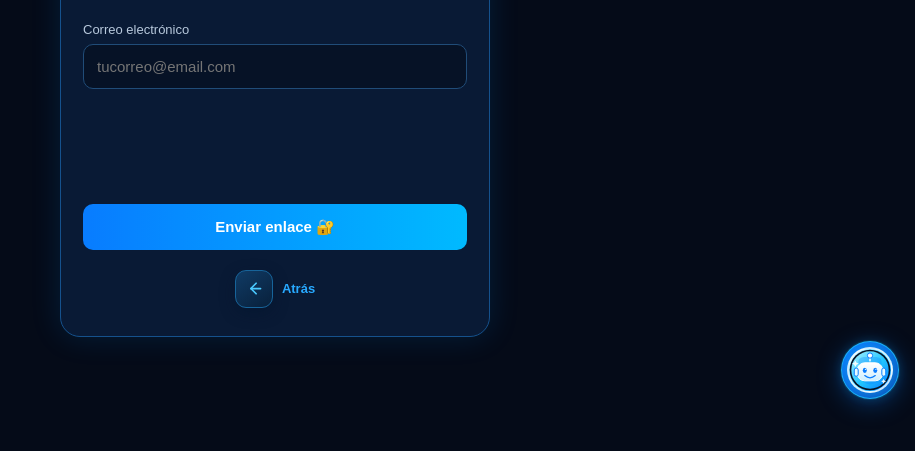
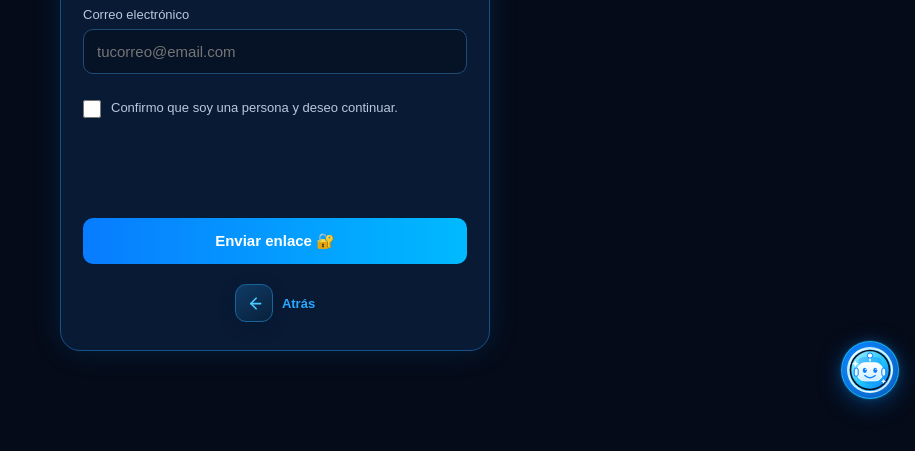
Before and after one commit to fidelarcia09/gamevora, a plain HTML site: page frontend/recuperar-contrasena.html in a window 1280 px wide. Shown: the part 315-766 px from the top of the page, without its empty margins (365-1280 px from the left). Drawn offline with nearby package versions, Linux system fonts and the light colour scheme.

Commit message:
Add manual security confirmation to password recovery

```diff
--- a/frontend/recuperar-contrasena.html
+++ b/frontend/recuperar-contrasena.html
@@ -144,6 +144,27 @@
             margin: 12px 0 16px;
             min-height: 65px;
         }
+
+        .confirmacion-manual {
+            display: flex;
+            align-items: flex-start;
+            gap: 10px;
+            margin: 8px 0 14px;
+            color: #b8c9dc;
+            font-size: 13px;
+            line-height: 1.45;
+            cursor: pointer;
+        }
+
+        .confirmacion-manual input[type="checkbox"] {
+            width: 18px;
+            height: 18px;
+            flex: 0 0 18px;
+            margin: 1px 0 0;
+            padding: 0;
+            accent-color: #00baff;
+            cursor: pointer;
+        }
     .boton-atras{display:inline-flex;align-items:center;gap:9px;width:fit-content;max-width:100%;margin:0 auto 0 0;color:#eaf7ff;text-decoration:none;font-size:13px;font-weight:800;line-height:1}.icono-atras{width:38px;height:38px;flex:0 0 38px;display:inline-flex;align-items:center;justify-content:center;border:1px solid #17649a;border-radius:11px;background:linear-gradient(145deg,#103b65,#08203b);color:#4bcaff;box-shadow:0 5px 15px rgba(0,21,45,.45)}.icono-atras svg{width:21px;height:21px;fill:none;stroke:currentColor;stroke-width:2;stroke-linecap:round;stroke-linejoin:round}.boton-atras:hover .icono-atras{border-color:#28a9ff;background:linear-gradient(145deg,#145184,#09294b)}.boton-atras:focus-visible{outline:2px solid #75d7ff;outline-offset:3px;border-radius:8px}
 
 /* Botón Atrás alineado a la izquierda */
@@ -179,6 +200,8 @@
             placeholder="tucorreo@email.com"
             required
         >
+
+        <label class="confirmacion-manual" for="confirmacionHumana"><input type="checkbox" id="confirmacionHumana" required><span>Confirmo que soy una persona y deseo continuar.</span></label>
 
         <div class="captcha-wrap">
             <div class="cf-turnstile" data-sitekey="0x4AAAAAAFkQPUoJGVxIGYNB" data-callback="onTurnstileSuccess" data-expired-callback="onTurnstileExpired" data-error-callback="onTurnstileExpired"></div>
@@ -237,7 +260,12 @@ document
         const mensaje =
             document.getElementById("mensaje");
 
-        if (!window.ggTurnstileToken) {
+        if (!document.getElementById("confirmacionHumana").checked) {
+                alert("Marca la casilla de confirmación antes de continuar.");
+                return;
+            }
+
+            if (!window.ggTurnstileToken) {
             alert("Completa la verificación de seguridad antes de recuperar la contraseña.");
             return;
         }
```
